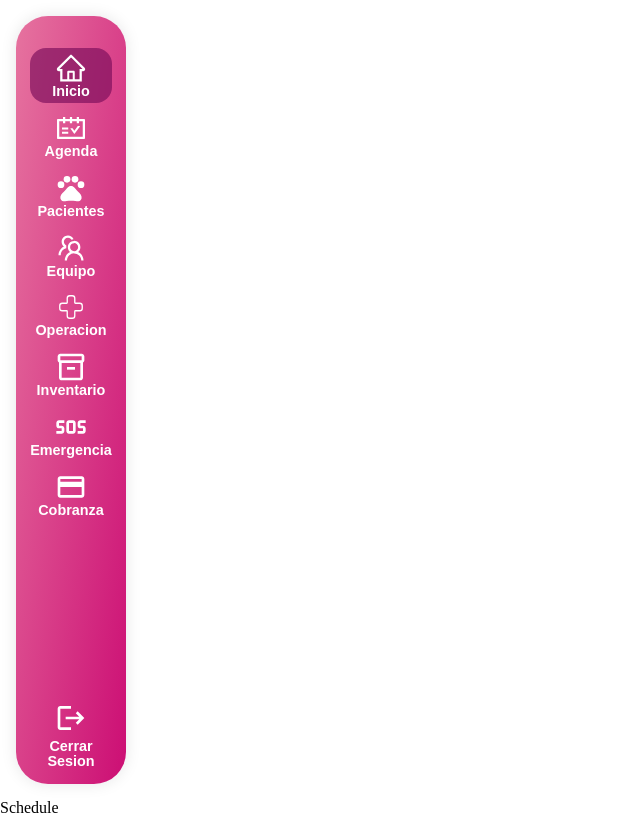
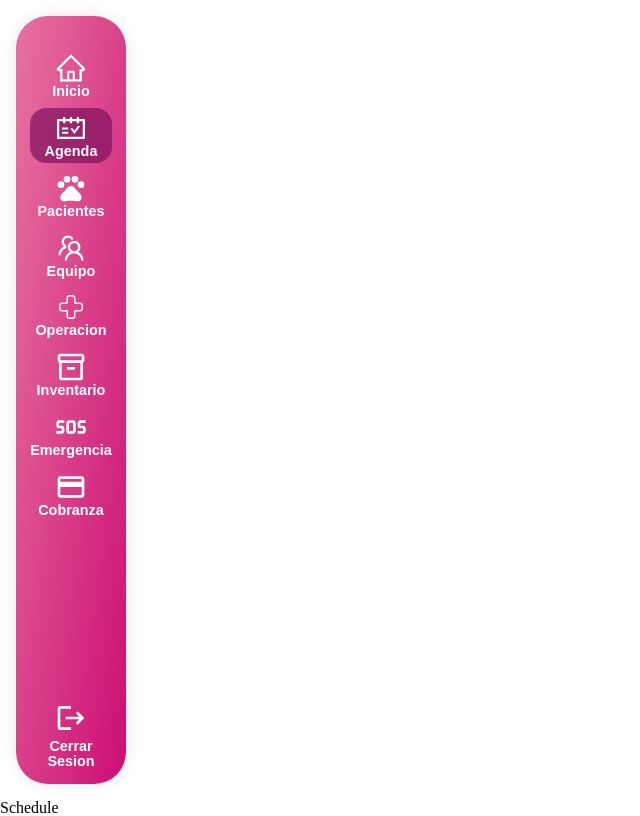
Before and after one commit to Sxnty/VetVital, a React (Vite) app: page /schedule in a window 1280 px wide. Shown: the whole page, without its empty margins (0-640 px from the left). Built offline with nearby package versions, Linux system fonts and the light colour scheme.

Commit message:
Add getActiveClass utility function for active class determination in the navbar

```diff
--- a/src/components/global-components/Navbar.jsx
+++ b/src/components/global-components/Navbar.jsx
@@ -13,58 +13,64 @@ import {
 } from "react-icons/md";
 import { CiMedicalCross } from "react-icons/ci";
 import "../../styles/components-styles/navbar.scss";
-import { Link } from "react-router-dom";
+import { Link, useLocation } from "react-router-dom";
 
 function Navbar() {
+  const { pathname } = useLocation();
+
+  const getActiveClass = (pathname, activePath) => {
+    return pathname === activePath ? "active" : null;
+  };
+
   return (
     <aside className="navbar">
       <ul className="navbar__menu">
         <div className="menu__items">
           <Link to="/">
-            <li className="active">
+            <li className={getActiveClass(pathname, "/")}>
               <AiOutlineHome />
               Inicio
             </li>
           </Link>
           <Link to="/schedule">
-            <li>
+            <li className={getActiveClass(pathname, "/schedule")}>
               <AiOutlineSchedule />
               Agenda
             </li>
           </Link>
           <Link to="/patients">
-            <li>
+            <li className={getActiveClass(pathname, "/patients")}>
               <MdOutlinePets />
               Pacientes
             </li>
           </Link>
           <Link to="/team">
-            <li>
+            <li className={getActiveClass(pathname, "/team")}>
               <AiOutlineTeam />
               Equipo
             </li>
           </Link>
           <Link to="/operation">
-            <li>
+            <li className={getActiveClass(pathname, "/operation")}>
               <CiMedicalCross />
               Operacion
             </li>
           </Link>
           <Link to="/inventory">
-            <li>
+            <li className={getActiveClass(pathname, "/inventory")}>
               <MdOutlineInventory2 />
               Inventario
             </li>
           </Link>
           <Link to="/">
-            <li>
+            <li className={getActiveClass(pathname, "/error")}>
               <MdOutlineSos />
               Emergencia
             </li>
           </Link>
 
           <Link to="/billing">
-            <li>
+            <li className={getActiveClass(pathname, "/billing")}>
               <MdOutlinePayment />
               Cobranza
             </li>
--- a/src/components/pages/Schedule.jsx
+++ b/src/components/pages/Schedule.jsx
@@ -1,7 +1,6 @@
 import React from 'react'
 
 function Schedule() {
-  console.log('llegmaos')
   return (
     <div>Schedule</div>
   )
```
